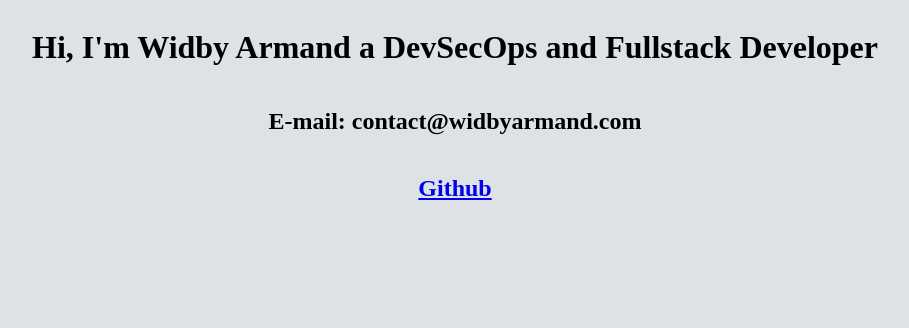
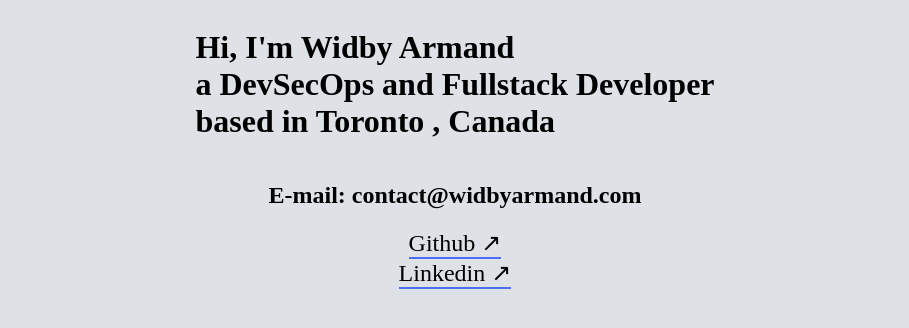
Before and after one commit to widbyarmand/portfolio, a PHP site: page / in a window 1280 px wide. Shown: the top 328 px of the page, without its empty margins (185-1094 px from the left). Run offline with PHP 8.4, Linux system fonts and the light colour scheme.

Commit message:
hey add color

```diff
--- a/css/style.css
+++ b/css/style.css
@@ -8,3 +8,25 @@ body {
   place-items: center;
   background-color: #dee2e6;
 }
+
+a {
+  text-decoration: none;
+}
+.anchor:link,
+.anchor:visited {
+  color: black;
+  border-bottom: 2px solid #4c6ef5;
+}
+
+.anchor:hover,
+.anchor:active {
+  color: black;
+  border-bottom: 2px solid #4c6ef5;
+  cursor: pointer;
+  transition: 300ms;
+  color: blue;
+}
+
+.anchor {
+  font-size: 24px;
+}
--- a/index.html
+++ b/index.html
@@ -7,9 +7,20 @@
     <title>Widby Armand portfolio</title>
   </head>
   <body>
-    <h1>Hi, I'm Widby Armand a DevSecOps and Fullstack Developer</h1>
+    <h1>
+      Hi, I'm Widby Armand <br />a DevSecOps and Fullstack Developer <br />
+      based in Toronto , Canada
+    </h1>
     <h2>E-mail: contact@widbyarmand.com</h2>
 
-    <h2><a href="https://github.com/widbyarmand" target="_blank">Github</a></h2>
+    <a class="anchor" href="https://github.com/widbyarmand" target="_blank"
+      >Github &nearr;</a
+    >
+    <a
+      class="anchor"
+      href="https://www.linkedin.com/in/widbyarmand/"
+      target="_blank"
+      >Linkedin &nearr;</a
+    >
   </body>
 </html>
```
